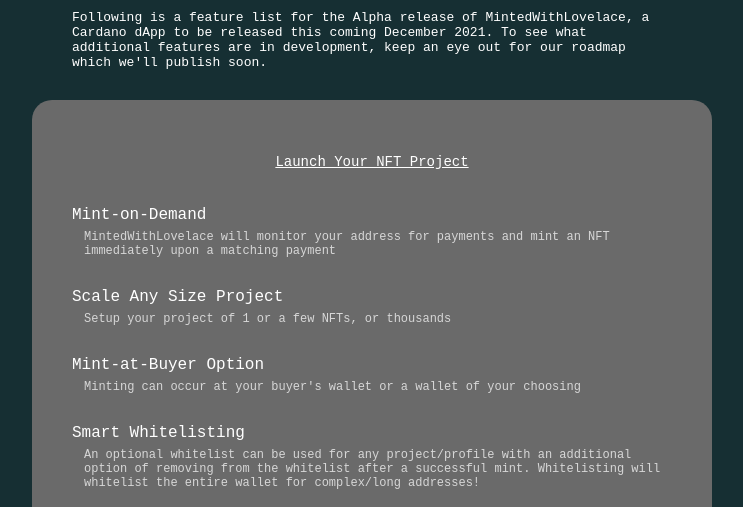
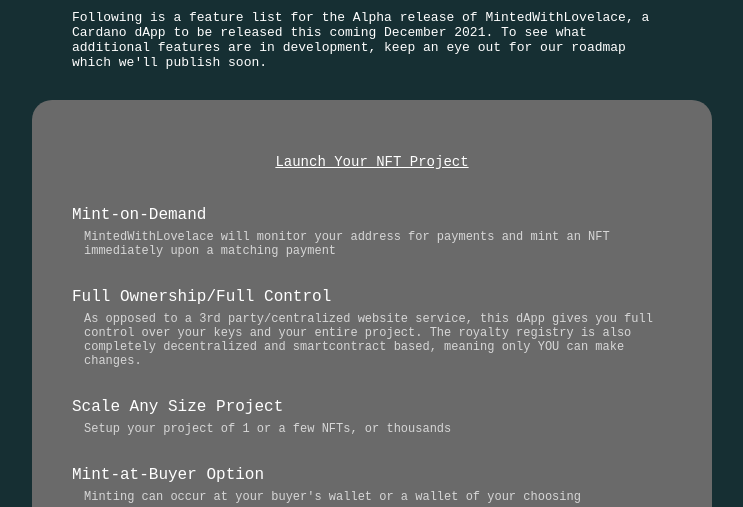
Before and after one commit to MintedWithLovelace/MintedWithLovelace, a plain HTML site: page index.html in a window 1280 px wide. Shown: the part 413-920 px from the top of the page, without its empty margins (268-1011 px from the left). Drawn offline with Linux system fonts and the light colour scheme.

Commit message:
Update index.html

```diff
--- a/index.html
+++ b/index.html
@@ -38,6 +38,9 @@
             <span style="font-size:14px;text-align:center;text-decoration: underline;line-height: 28px;">Launch Your NFT Project</span>
             <span>Mint-on-Demand
               <span>MintedWithLovelace will monitor your address for payments and mint an NFT immediately upon a matching payment</span>
+            </span>
+            <span>Full Ownership/Full Control
+              <span>As opposed to a 3rd party/centralized website service, this dApp gives you full control over your keys and your entire project. The royalty registry is also completely decentralized and smartcontract based, meaning only YOU can make changes.</span>
             </span>
             <span>Scale Any Size Project
               <span>Setup your project of 1 or a few NFTs, or thousands</span>
```
